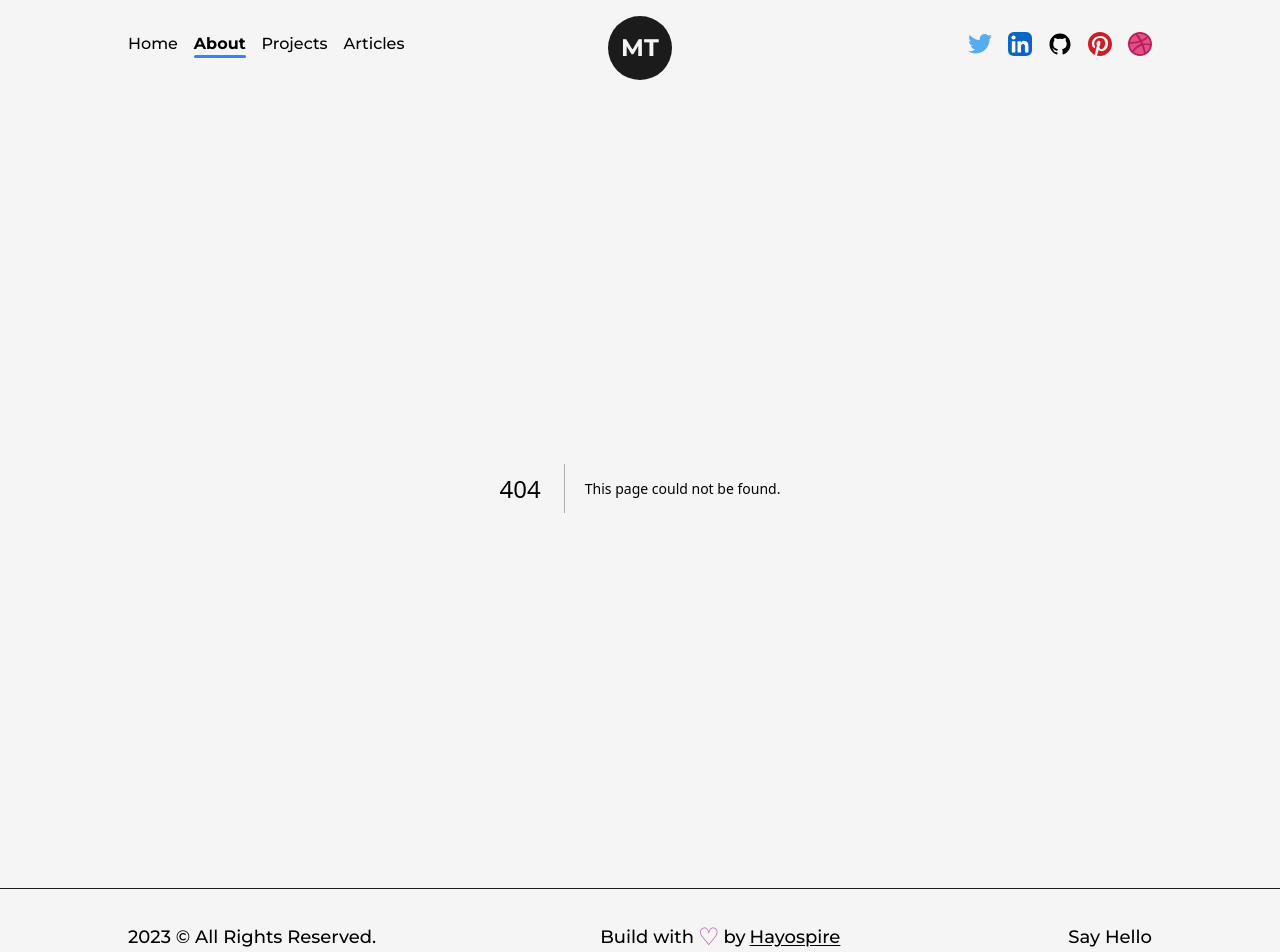
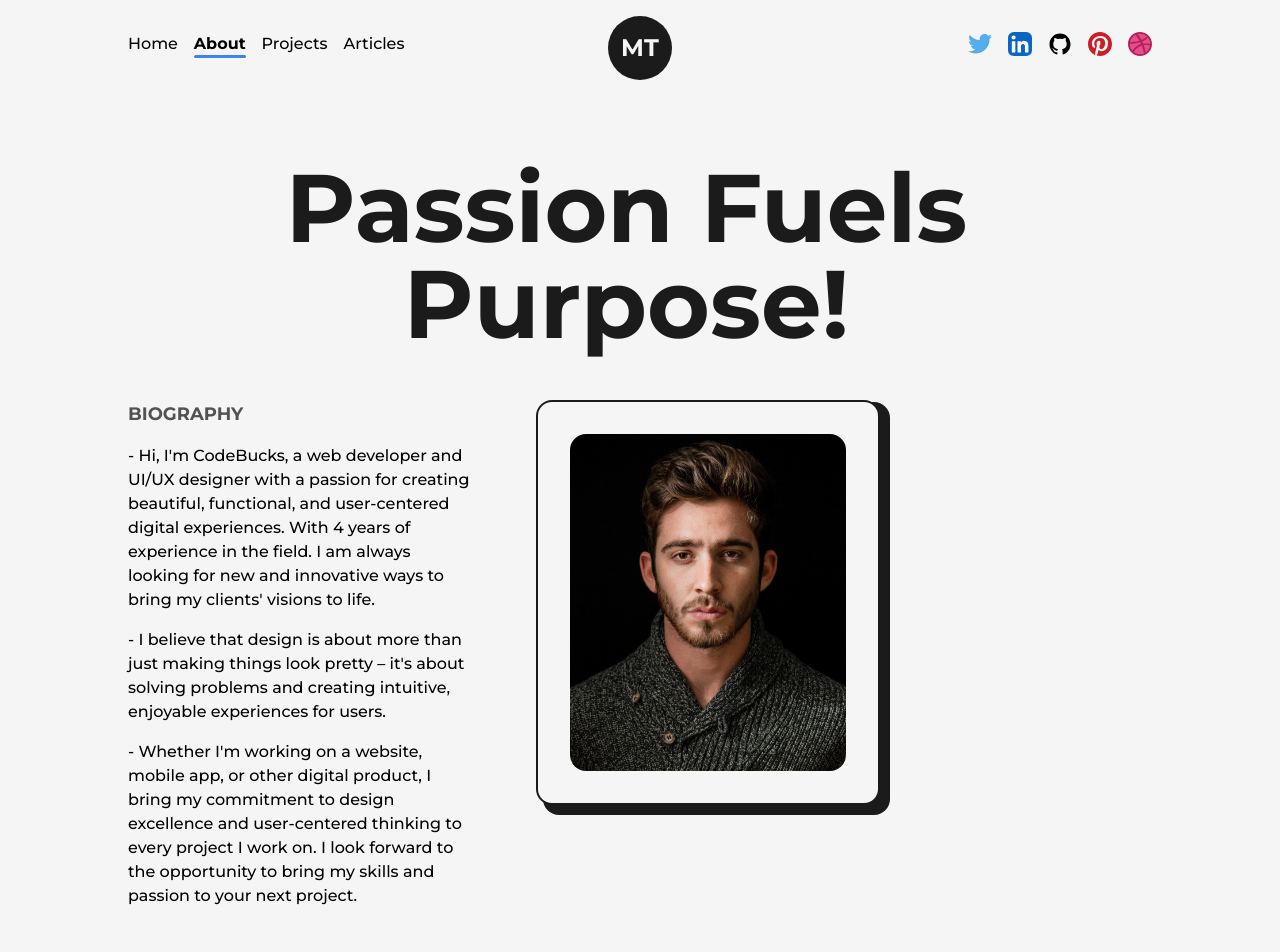
Before and after one commit to MilkiasTonji/mock-portfolio, a Next.js app: page /about in a window 1280 px wide. Before the commit this address had no page. Shown: the top 952 px of the page. Built offline with nearby package versions, Linux system fonts and the light colour scheme.

Commit message:
Added about page design

```diff
--- /dev/null
+++ b/src/pages/about.js
@@ -0,0 +1,49 @@
+import AnimatedText from '@/components/AnimatedText'
+import Layout from '@/components/Layout'
+import Head from 'next/head'
+import Image from 'next/image'
+import React from 'react'
+
+import profilePic from '../../public/images/profile/developer-pic-2.jpg'
+
+const about = () => {
+    return (
+        <>
+            <Head>
+                <title> Milkias Tonji | About </title>
+                <meta name='description' content='any description' />
+            </Head>
+            <main className='flex  w-full flex-col items-center justify-center'>
+                <Layout className='pt-16'>
+                    <AnimatedText text={"Passion Fuels Purpose!"} className='text-6xl mb-10' />
+                    <div className='grid w-full grid-cols-8 gap-16'>
+                        <div className='col-span-3 flex flex-col items-start justify-start'>
+                            <h2 className='mb-4 text-lg font-bold uppercase text-dark/75'>Biography</h2>
+                            <p className='font-medium'>
+                               - Hi, I'm CodeBucks, a web developer and UI/UX designer with a passion for creating beautiful, functional,
+                                and user-centered digital experiences. With 4 years of experience in the field. I am always looking for
+                                new and innovative ways to bring my clients' visions to life.
+                            </p>
+                            <p className='font-medium my-4'>
+                                - I believe that design is about more than just making things look pretty – it's about solving problems and
+                                creating intuitive, enjoyable experiences for users.
+                            </p>
+                            <p className='font-medium'>
+                                - Whether I'm working on a website, mobile app, or
+                                other digital product, I bring my commitment to design excellence and user-centered thinking to
+                                every project I work on. I look forward to the opportunity to bring my skills and passion to your next project.
+
+                            </p>
+                        </div>
+                        <div className='col-span-3 relative h-max rounded-2xl border-2 border-solid border-dark bg-light p-8'>
+                            <div className='absolute top-0 -right-3 -z-10 w-[102%] h-[103%] rounded-2xl bg-dark' />
+                            <Image src={profilePic} alt='MilkiasTonji' className='w-full h-auto rounded-2xl' />
+                        </div>
+                    </div>
+                </Layout>
+            </main>
+        </>
+    )
+}
+
+export default about
--- a/src/pages/index.js
+++ b/src/pages/index.js
@@ -8,6 +8,8 @@ import Link from 'next/link'
 
 import {LinkArrow} from '../components/Icons'
 import HireMe from '../components/HireMe'
+
+import lightBulb from '../../public/images/svgs/miscellaneous_icons_1.svg';
 
 export default function Home() {
   return (
@@ -38,6 +40,9 @@ export default function Home() {
         </Layout>
 
         <HireMe />
+        <div className='absolute right-12 bottom-16 inline-block w-16'>
+          <Image src={lightBulb} alt='MilkiasTonji' className='w-full h-auto' />
+        </div>
       </main>
     </>
   )
```
